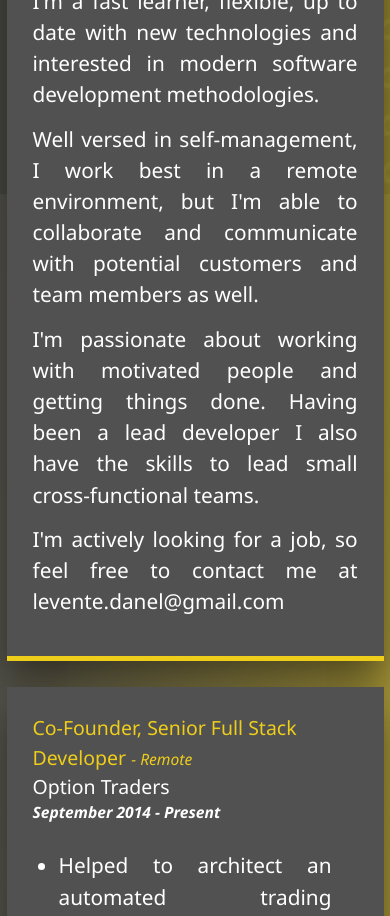
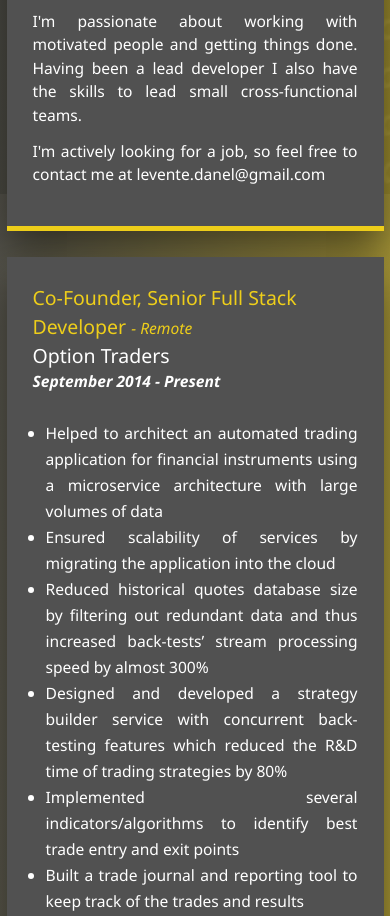
Before and after one commit to levid83/portfolio-site, a website: page index.html in a window 390 px wide. Shown: the part 1084-2000 px from the top of the page. Drawn offline with Linux system fonts and the light colour scheme.

Commit message:
improve responsiveness

```diff
--- a/scss/abstracts/_variables.scss
+++ b/scss/abstracts/_variables.scss
@@ -8,6 +8,6 @@ $show-home-image: true;
 $home-image: url(../../img/background.jpg);
 $background-opacity: 0.95;
 
-$default-font-size: 1.6rem;
+$default-font-size: 1.2rem;
 
 $color-overlay-background: #444;
--- a/scss/base/_base.scss
+++ b/scss/base/_base.scss
@@ -40,7 +40,7 @@ body {
   height: 100%;
 }
 ul {
-  margin: 2rem;
+  margin: 2rem 0rem 1rem 1rem;
 }
 p {
   margin: 1rem 0;
--- a/scss/base/_typography.scss
+++ b/scss/base/_typography.scss
@@ -40,7 +40,7 @@ ul {
 }
 
 ul {
-  line-height: 2.4rem;
+  line-height: 2rem;
 }
 
 .text-secondary {
--- a/scss/components/_card.scss
+++ b/scss/components/_card.scss
@@ -34,6 +34,10 @@
   &__picture {
     & img {
       width: 100%;
+      @include respond(phone) {
+        height: 30rem;
+        object-fit: cover;
+      }
     }
   }
 
@@ -57,13 +61,22 @@
 
   &__details {
     ul {
+      @include respond(phone) {
+        margin: 1rem 0;
+      }
+
       list-style: none;
       line-height: 1.2rem;
-
       li {
         text-align: center;
         padding: 1rem 0;
         font-size: 1.2rem;
+
+        @include respond(phone) {
+          padding: 0.5rem 0;
+          font-size: 1rem;
+        }
+
         color: $color-secondary;
         &:not(:last-child) {
           border-bottom: 1px solid grey;
```
Also changed, not shown: css/style.css.
